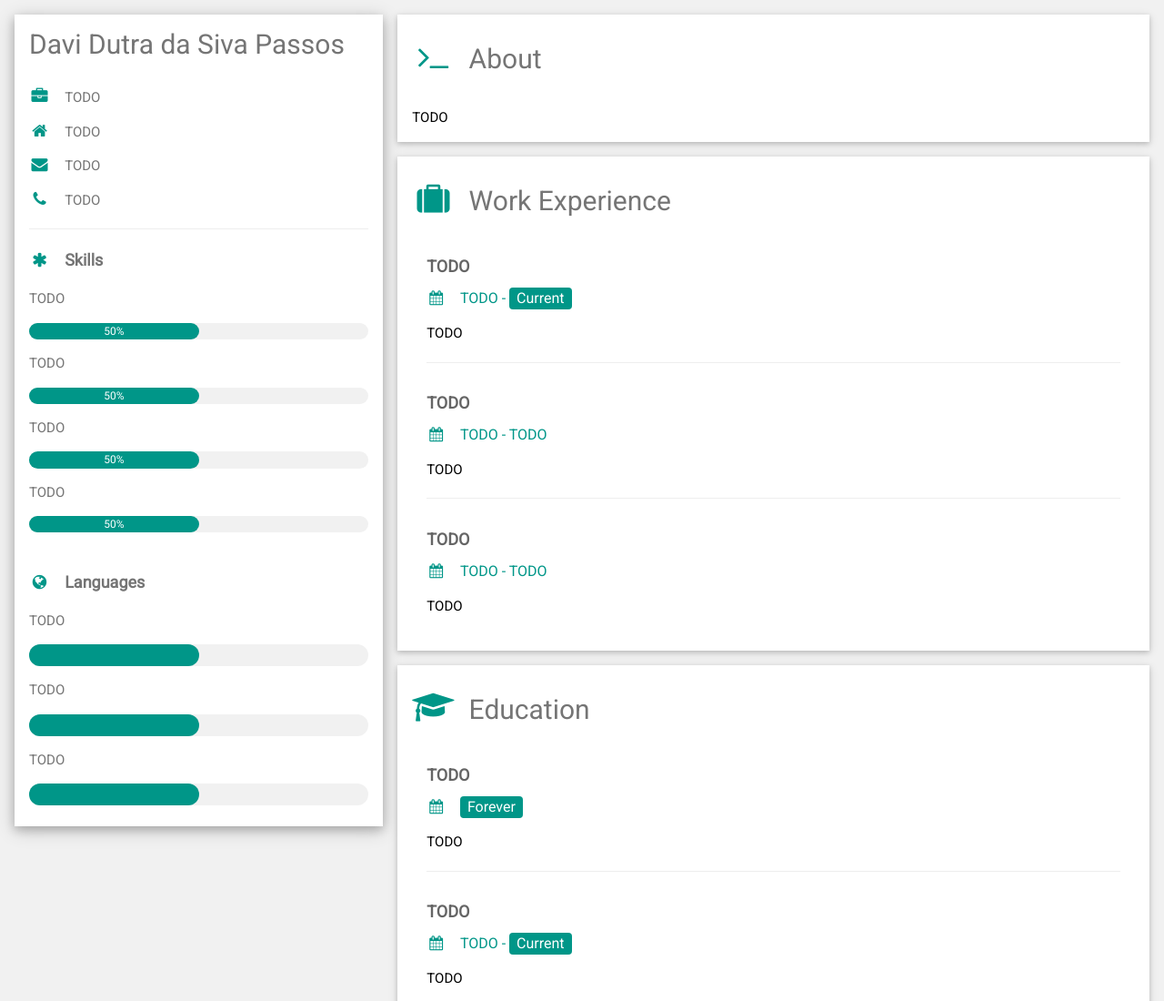
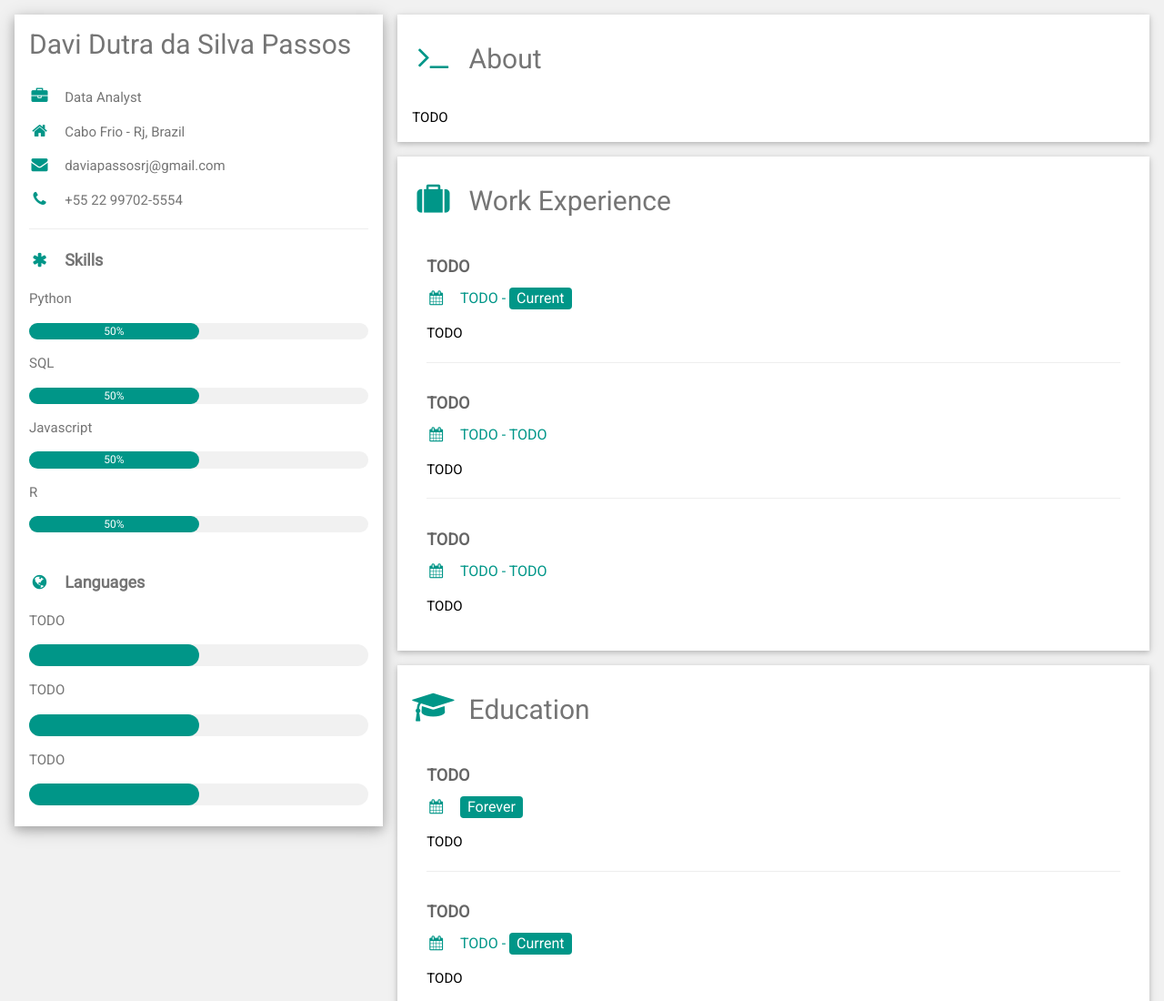
Before and after one commit to davpassos/resume, a plain HTML site: page index.html in a window 1280 px wide. Shown: the top 1100 px of the page at 91% size. Drawn offline with nearby package versions, Linux system fonts and the light colour scheme.

Commit message:
Update index.html
Alteração do meu nome completo e inserção das minhas principais competências

```diff
--- a/index.html
+++ b/index.html
@@ -33,29 +33,29 @@
           <div class="w3-white w3-text-grey w3-card-4">
             <!-- @falvojr: This container has been modified to not use a profile picture. -->
             <div class="w3-container">
-              <h2>Davi Dutra da Siva Passos</h2>
+              <h2>Davi Dutra da Silva Passos</h2>
             </div>
             <div class="w3-container">
-              <p><i class="fa fa-briefcase fa-fw w3-margin-right w3-large w3-text-teal"></i>TODO</p>
-              <p><i class="fa fa-home fa-fw w3-margin-right w3-large w3-text-teal"></i>TODO</p>
-              <p><i class="fa fa-envelope fa-fw w3-margin-right w3-large w3-text-teal"></i>TODO</p>
-              <p><i class="fa fa-phone fa-fw w3-margin-right w3-large w3-text-teal"></i>TODO</p>
+              <p><i class="fa fa-briefcase fa-fw w3-margin-right w3-large w3-text-teal"></i>Data Analyst</p>
+              <p><i class="fa fa-home fa-fw w3-margin-right w3-large w3-text-teal"></i>Cabo Frio - Rj, Brazil</p>
+              <p><i class="fa fa-envelope fa-fw w3-margin-right w3-large w3-text-teal"></i>daviapassosrj@gmail.com</p>
+              <p><i class="fa fa-phone fa-fw w3-margin-right w3-large w3-text-teal"></i>+55 22 99702-5554</p>
               <hr>
 
               <p class="w3-large"><b><i class="fa fa-asterisk fa-fw w3-margin-right w3-text-teal"></i>Skills</b></p>
-              <p>TODO</p>
+              <p>Python</p>
               <div class="w3-light-grey w3-round-xlarge w3-small">
                 <div class="w3-container w3-center w3-round-xlarge w3-teal" style="width:50%">50%</div>
               </div>
-              <p>TODO</p>
+              <p>SQL</p>
               <div class="w3-light-grey w3-round-xlarge w3-small">
                 <div class="w3-container w3-center w3-round-xlarge w3-teal" style="width:50%">50%</div>
               </div>
-              <p>TODO</p>
+              <p>Javascript</p>
               <div class="w3-light-grey w3-round-xlarge w3-small">
                 <div class="w3-container w3-center w3-round-xlarge w3-teal" style="width:50%">50%</div>
               </div>
-              <p>TODO</p>
+              <p>R</p>
               <div class="w3-light-grey w3-round-xlarge w3-small">
                 <div class="w3-container w3-center w3-round-xlarge w3-teal" style="width:50%">50%</div>
               </div>
```
